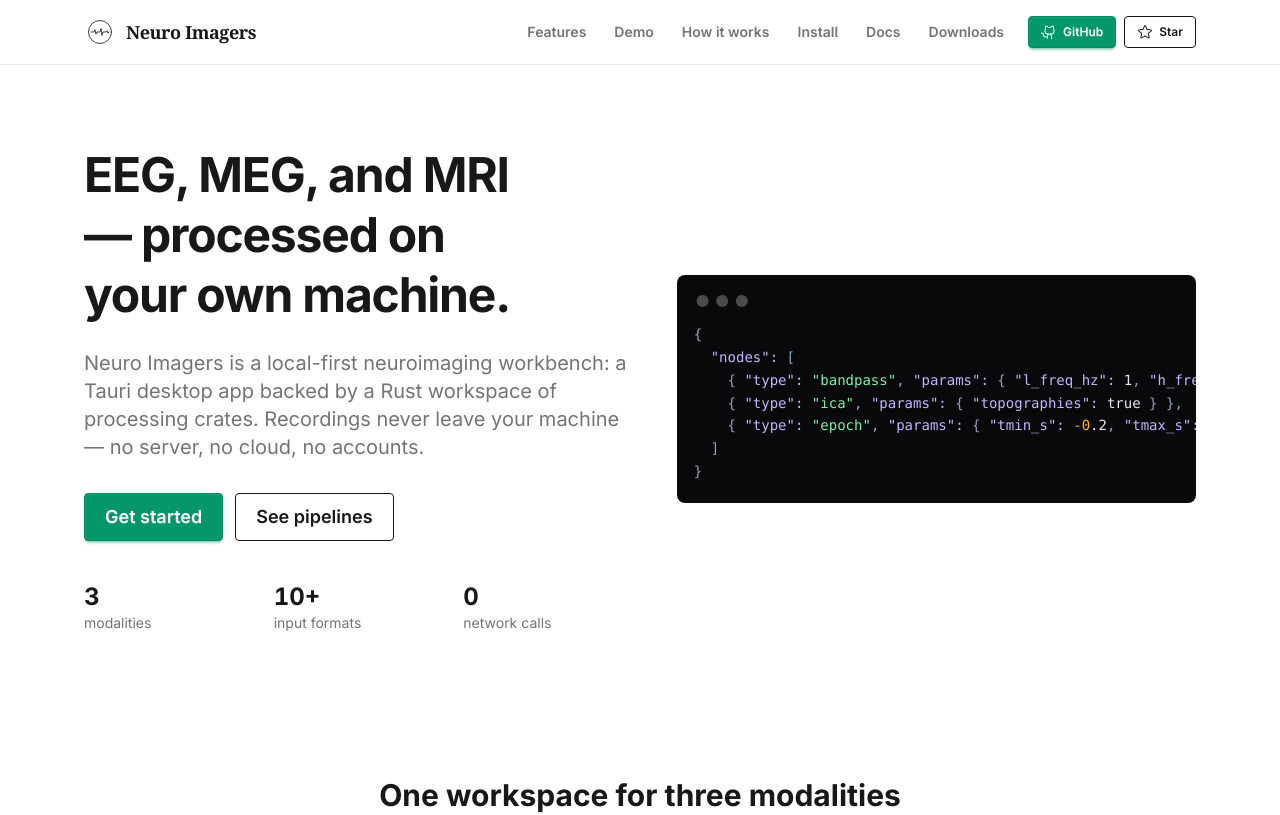
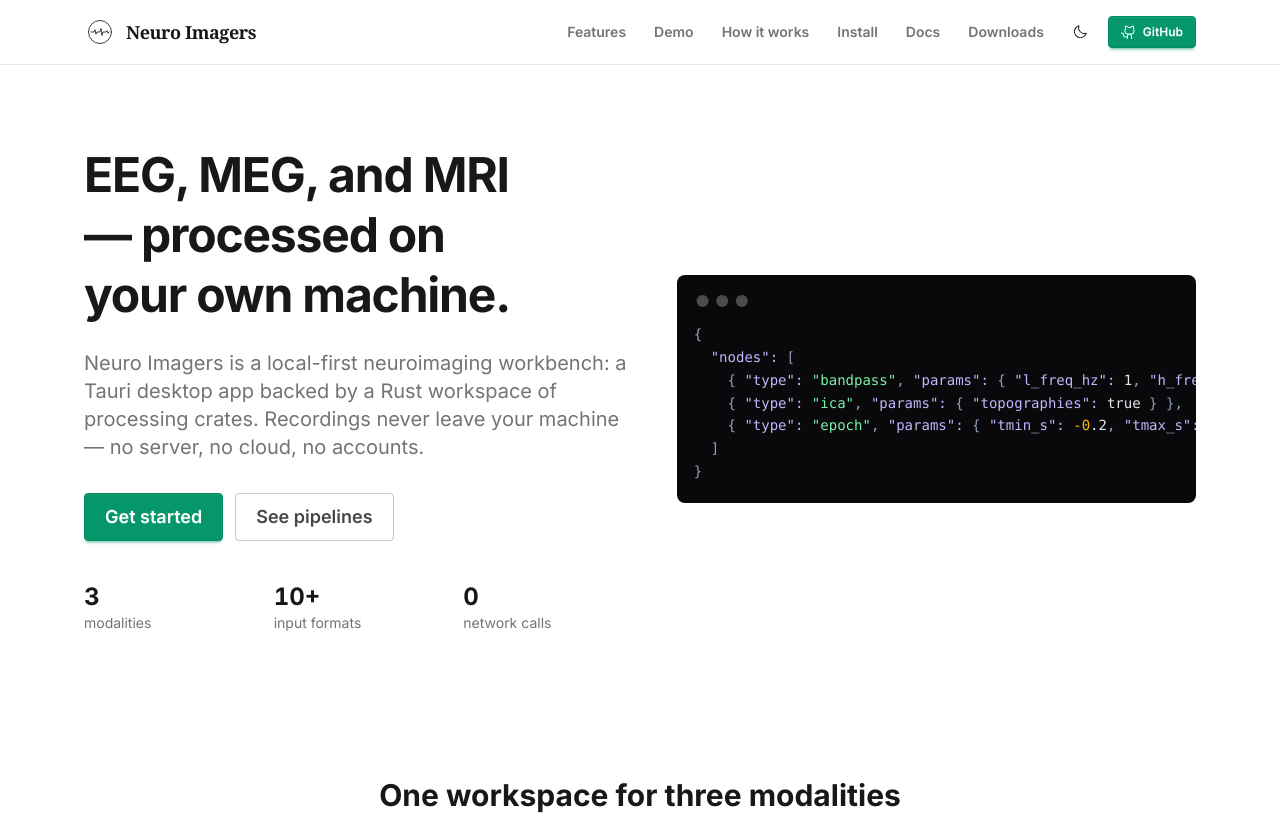
Before and after one commit to hieudoanm/neuro.imagers, a Next.js app in the folder packages/landing/: page / in a window 1280 px wide. Shown: the top 815 px of the page. Built offline with nearby package versions, Linux system fonts and the light colour scheme.

Commit message:
feat(landing): add dark mode with theme toggle
Add a <name>-dark daisyUI theme, a navbar toggle persisted to
localStorage with prefers-color-scheme fallback, softened outline
buttons for both modes, and removed the redundant Star button that
duplicated the GitHub link.

```diff
--- a/packages/landing/src/app/globals.css
+++ b/packages/landing/src/app/globals.css
@@ -60,3 +60,63 @@
   --tw-prose-th-borders: var(--color-base-300);
   --tw-prose-td-borders: var(--color-base-300);
 }
+
+@plugin 'daisyui/theme' {
+  name: 'neuroimagers-dark';
+  default: false;
+  prefersdark: false;
+  color-scheme: 'dark';
+  --color-base-100: #0f172a;
+  --color-base-200: #1e293b;
+  --color-base-300: #334155;
+  --color-base-content: #f1f5f9;
+  --color-neutral: #e2e8f0;
+  --color-neutral-content: #0f172a;
+  --color-primary: #059669;
+  --color-primary-content: #ffffff;
+  --color-secondary: #047857;
+  --color-secondary-content: #ffffff;
+  --color-accent: #34d399;
+  --color-accent-content: #ffffff;
+  --color-info: oklch(74% 0.16 232.661);
+  --color-info-content: oklch(29% 0.066 243.157);
+  --color-success: oklch(76% 0.177 163.223);
+  --color-success-content: oklch(37% 0.077 168.94);
+  --color-warning: oklch(82% 0.189 84.429);
+  --color-warning-content: oklch(41% 0.112 45.904);
+  --color-error: oklch(71% 0.194 13.428);
+  --color-error-content: oklch(27% 0.105 12.094);
+  --radius-selector: 0.5rem;
+  --radius-field: 0.25rem;
+  --radius-box: 0.5rem;
+  --size-selector: 0.25rem;
+  --size-field: 0.25rem;
+  --border: 1px;
+  --depth: 1;
+  --noise: 0;
+}
+
+/* theme toggle icons: moon shows in light mode, sun in dark mode */
+[data-theme='neuroimagers-dark'] .theme-icon-moon,
+[data-theme='neuroimagers'] .theme-icon-sun {
+  display: none;
+}
+
+[data-theme='neuroimagers-dark'] .prose {
+  --tw-prose-lead: #9ca3af;
+  --tw-prose-counters: #9ca3af;
+  --tw-prose-quotes: #9ca3af;
+  --tw-prose-captions: #9ca3af;
+}
+
+/* ---------- outline buttons: soften so they don't overpower ---------- */
+
+.btn-outline {
+  border-color: color-mix(in oklab, currentColor 30%, transparent);
+  color: color-mix(in oklab, currentColor 80%, transparent);
+}
+
+.btn-outline:hover {
+  border-color: color-mix(in oklab, currentColor 50%, transparent);
+  background-color: color-mix(in oklab, currentColor 8%, transparent);
+}
--- a/packages/landing/src/app/layout.tsx
+++ b/packages/landing/src/app/layout.tsx
@@ -4,6 +4,8 @@ import type { FC, ReactNode } from 'react';
 import Footer from '@/components/molecules/Footer';
 import Navbar from '@/components/molecules/Navbar';
 import './globals.css';
+
+const THEME_INIT_SCRIPT = `(function(){try{var t=localStorage.getItem('neuroimagers-theme');if(!t){t=window.matchMedia('(prefers-color-scheme: dark)').matches?'neuroimagers-dark':'neuroimagers';}document.documentElement.setAttribute('data-theme',t);}catch(e){}})();`;
 
 const inter = Inter({ subsets: ['latin'] });
 
@@ -95,8 +97,10 @@ const RootLayout: FC<RootLayoutProps> = ({ children }) => (
   <html
     lang="en"
     data-theme="neuroimagers"
+    suppressHydrationWarning
     className={`scroll-smooth antialiased motion-reduce:scroll-auto ${inter.className}`}>
     <body className="bg-base-100 text-base-content m-0 leading-relaxed">
+      <script dangerouslySetInnerHTML={{ __html: THEME_INIT_SCRIPT }} />
       <script
         type="application/ld+json"
         dangerouslySetInnerHTML={{ __html: JSON.stringify(JSON_LD) }}
--- a/packages/landing/src/components/molecules/Navbar.tsx
+++ b/packages/landing/src/components/molecules/Navbar.tsx
@@ -3,7 +3,8 @@
 import Link from 'next/link';
 import { useState } from 'react';
 import type { FC, MouseEventHandler } from 'react';
-import { PiGithubLogo, PiStar } from 'react-icons/pi';
+import { PiGithubLogo } from 'react-icons/pi';
+import ThemeToggle from '@/components/molecules/ThemeToggle';
 
 export interface NavLink {
   label: string;
@@ -118,6 +119,7 @@ const Navbar: FC<NavbarProps> = ({
           {links.map((link) => (
             <NavItemLink key={link.href} link={link} className={NAV_LINK} />
           ))}
+          <ThemeToggle className="btn btn-ghost btn-sm btn-square ml-1" />
           <a
             href={githubUrl}
             target="_blank"
@@ -126,30 +128,14 @@ const Navbar: FC<NavbarProps> = ({
             <PiGithubLogo className="h-4 w-4" />
             GitHub
           </a>
-          <a
-            href={githubUrl}
-            target="_blank"
-            rel="noopener noreferrer"
-            className="btn btn-outline btn-sm ml-1 gap-1.5"
-            aria-label={`Star ${name} on GitHub`}>
-            <PiStar className="h-4 w-4" />
-            Star
-          </a>
         </nav>
+        <ThemeToggle className="btn btn-ghost btn-sm btn-square ml-auto md:hidden" />
         <a
           href={githubUrl}
           target="_blank"
           rel="noopener noreferrer"
-          className="btn btn-ghost btn-sm ml-auto gap-1.5 md:hidden">
+          className="btn btn-ghost btn-sm gap-1.5 md:hidden">
           <PiGithubLogo className="h-4 w-4" />
-        </a>
-        <a
-          href={githubUrl}
-          target="_blank"
-          rel="noopener noreferrer"
-          className="btn btn-ghost btn-sm ml-1 gap-1.5 md:hidden"
-          aria-label={`Star ${name} on GitHub`}>
-          <PiStar className="h-4 w-4" />
         </a>
       </div>
     </header>
--- /dev/null
+++ b/packages/landing/src/components/molecules/ThemeToggle.tsx
@@ -0,0 +1,33 @@
+'use client';
+
+import type { FC } from 'react';
+import { PiMoon, PiSun } from 'react-icons/pi';
+
+export const THEME_STORAGE_KEY = 'neuroimagers-theme';
+export const LIGHT_THEME = 'neuroimagers';
+export const DARK_THEME = 'neuroimagers-dark';
+
+const toggleTheme = () => {
+  const root = document.documentElement;
+  const next = root.dataset.theme === DARK_THEME ? LIGHT_THEME : DARK_THEME;
+  root.setAttribute('data-theme', next);
+  try {
+    localStorage.setItem(THEME_STORAGE_KEY, next);
+  } catch {
+    // storage unavailable (private mode) — theme still applies for session
+  }
+};
+
+const ThemeToggle: FC<{ className?: string }> = ({ className }) => (
+  <button
+    type="button"
+    onClick={toggleTheme}
+    aria-label="Toggle dark mode"
+    title="Toggle dark mode"
+    className={className ?? 'btn btn-ghost btn-sm btn-square'}>
+    <PiMoon className="theme-icon-moon h-4 w-4" />
+    <PiSun className="theme-icon-sun h-4 w-4" />
+  </button>
+);
+
+export default ThemeToggle;
```
